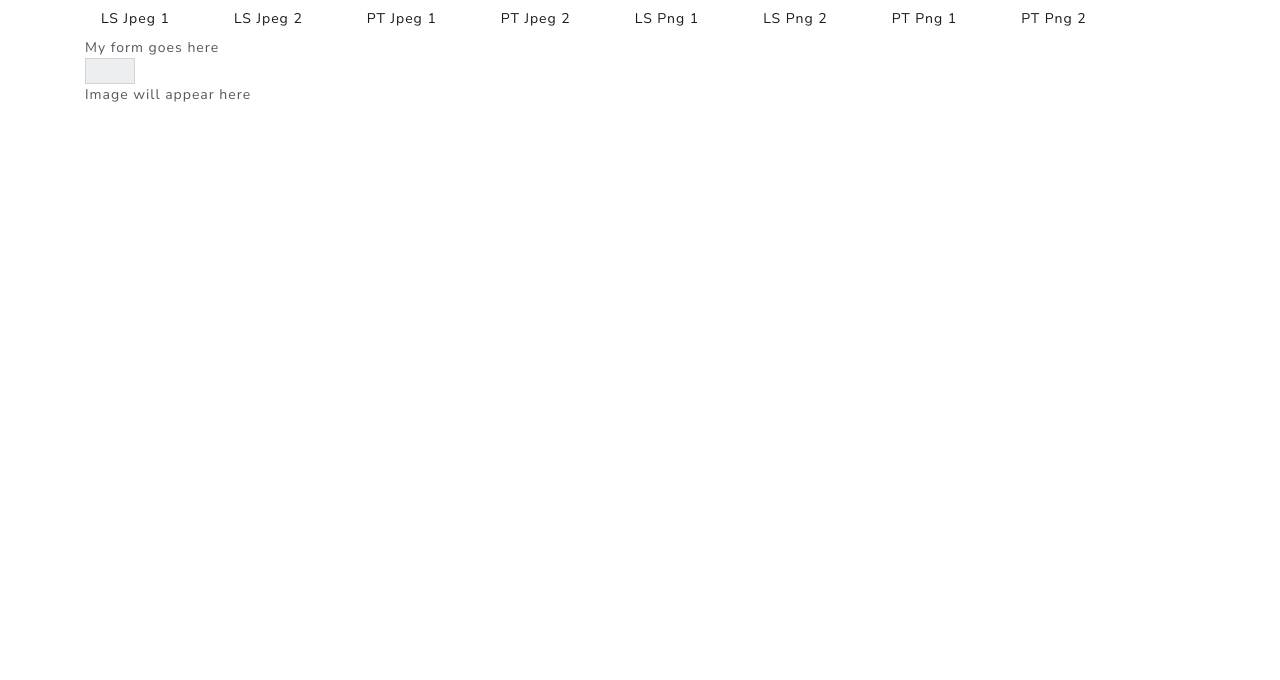
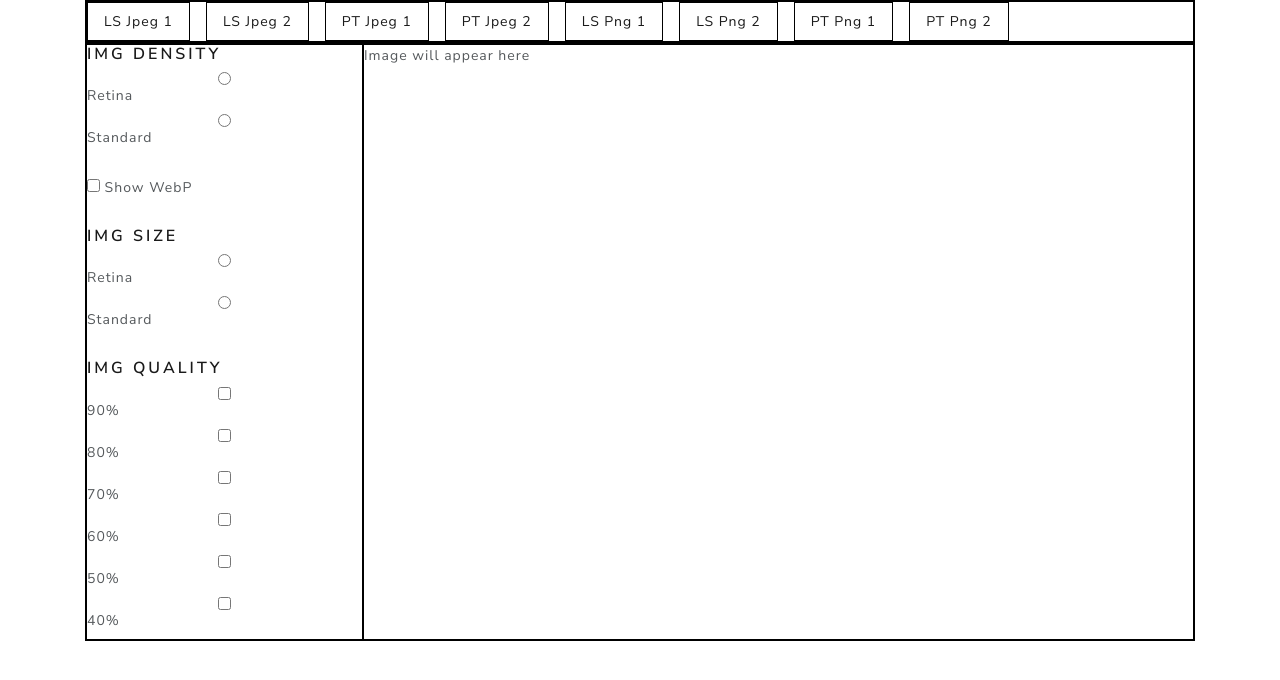
Before and after one commit to aaa-ncnu/image-format-size-comparison, a website: page index.html in a window 1280 px wide. Drawn offline with nearby package versions, Linux system fonts and the light colour scheme.

Commit message:
Nav and Form structure

```diff
--- a/index.html
+++ b/index.html
@@ -51,28 +51,61 @@
 
     <div class="image-viewer__main">
       <aside class="image-viewer__sidebar">
-        My form goes here
-        <div class="input-group">
-            <div class="input-group-prepend">
-              <div class="input-group-text">
-              <!-- <input type="radio" label-for aria-label="Radio button for following text input">
-              </div>
-              <div class="input-group-text">
-              <input type="radio" aria-label="Radio button for following text input">
-              </div>
+        <form action="">
+          <h5>Img density</h5>
+          <div class="form-field-group">
+            <input type="radio" id="densityChoice1"
+              name="density" value="retina">
+            <label for="densityChoice1">Retina</label>
+            <input type="radio" id="densityChoice2"
+              name="density" value="standard">
+            <label for="densityChoice2">Standard</label>
+          </div>
+          <br>
+          <input type="checkbox" id="webP"
+              name="webP" value="webP">
+          <label for="webP">Show WebP</label>
+          <br>
+          <br>
+          <h5>Img size</h5>
+          <div class="form-field-group">
+              <input type="radio" id="densityChoice1"
+              name="density" value="retina">
+            <label for="densityChoice1">Retina</label>
+            <input type="radio" id="densityChoice2"
+              name="density" value="standard">
+            <label for="densityChoice2">Standard</label>
+          </div>
+          <br>
+          <h5>Img Quality</h5>
+          <div class="form-field-group">
+              <input id="checkBox" type="checkbox" value="90" name="quality-90">
+              <label for="quality-90">90%</label>
 
-              <label for="location"><input id="portland" class="form-control location" type="radio" name="portland-seattle-philidelphia" value="portland">Portland</label>
-          <label for="location"><input id="seattle" class="form-control location" type="radio" name="portland-seattle-philidelphia" value="seattle">Seattle</label>
-          <label for="location"><input id="philidelphia" class="form-control location" type="radio" name="portland-seattle-philidelphia" value="philidelphia">Philidelphia</label> -->
-            </div>
+              <input id="checkBox" type="checkbox" value="80" name="quality-80">
+              <label for="quality-80">80%</label>
+
+              <input id="checkBox" type="checkbox" value="70" name="quality-70">
+              <label for="quality-70">70%</label>
+
+              <input id="checkBox" type="checkbox" value="60" name="quality-60">
+              <label for="quality-60">60%</label>
+
+              <input id="checkBox" type="checkbox" value="50" name="quality-50">
+              <label for="quality-50">50%</label>
+
+              <input id="checkBox" type="checkbox" value="40" name="quality-40">
+              <label for="quality-40">40%</label>
+
           </div>
+        </form>
       </aside>
 
       <div class="image-viewer__viewer">
         Image will appear here
+
       </div>
     </div>
-
   </div>
 </body>
 </html>
--- a/scss/styles.scss
+++ b/scss/styles.scss
@@ -1,5 +1,33 @@
 .image-viewer {
-    &-nav {
-        background-color: teal;
+  border: solid 1px black;
+
+    &__nav {
+      border: solid 1px black;
+
+      .nav-item {
+        border: solid 1px black;
+        margin-right: 1rem !important;
+      }
     }
+
+
+  &__main {
+    border: solid 1px black;
+    display: flex;
+  }
+
+  &__sidebar {
+    width: 25%;
+    border: solid 1px black;
+  }
+
+  &__viewer {
+    width: 75%;
+    border: solid 1px black;
+  }
 }
+
+.form-field-group {
+    display: flex;
+    flex-direction: column;
+}
```
Also changed, not shown: css/styles.css, 1 other file.
